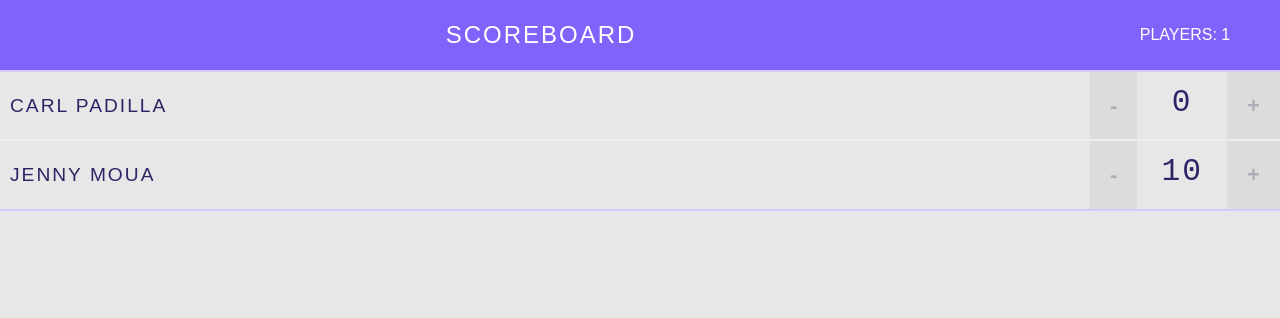
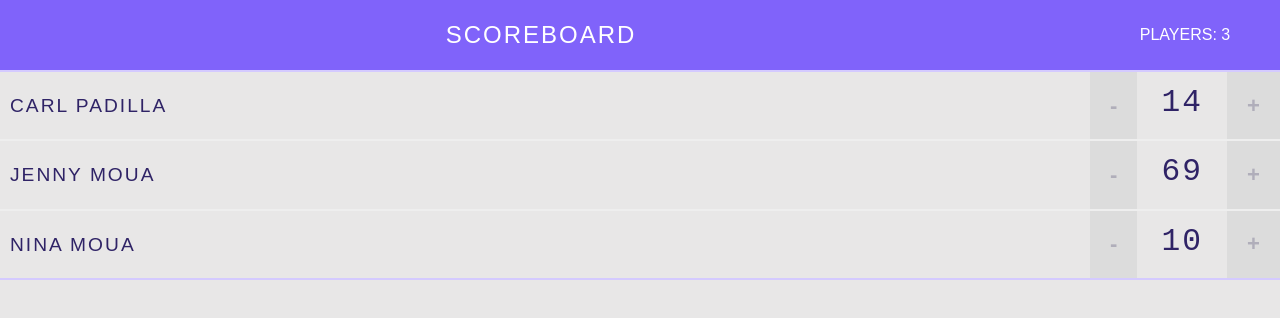
Before and after one commit to carlpadilla/React-scoreboard, a React (Create React App) app: page / in a window 1280 px wide. Shown: the top 318 px of the page. Built offline with nearby package versions, Linux system fonts and the light colour scheme.

Commit message:
iterating over object to render players to dom

```diff
--- a/src/App.js
+++ b/src/App.js
@@ -1,15 +1,27 @@
 import React from 'react';
 import Header from './components/Header';
 import Players from './components/Players';
-
 import './App.css';
 
-function App() {
+const players = [
+  { name: 'Carl Padilla', score: 14 },
+  {
+    name: 'Jenny Moua',
+    score: 69
+  },
+  {
+    name: 'Nina Moua',
+    score: 10
+  }
+];
+
+function App(props) {
   return (
     <div className='App'>
-      <Header title='Scoreboard' totalPlayers={1} />
-      <Players playerName='Carl Padilla' score={0} />
-      <Players playerName='Jenny Moua' score={10} />
+      <Header title='Scoreboard' totalPlayers={players.length} />
+      {players.map(plyr => {
+        return <Players playerName={plyr.name} score={plyr.score} />;
+      })}
     </div>
   );
 }
```
